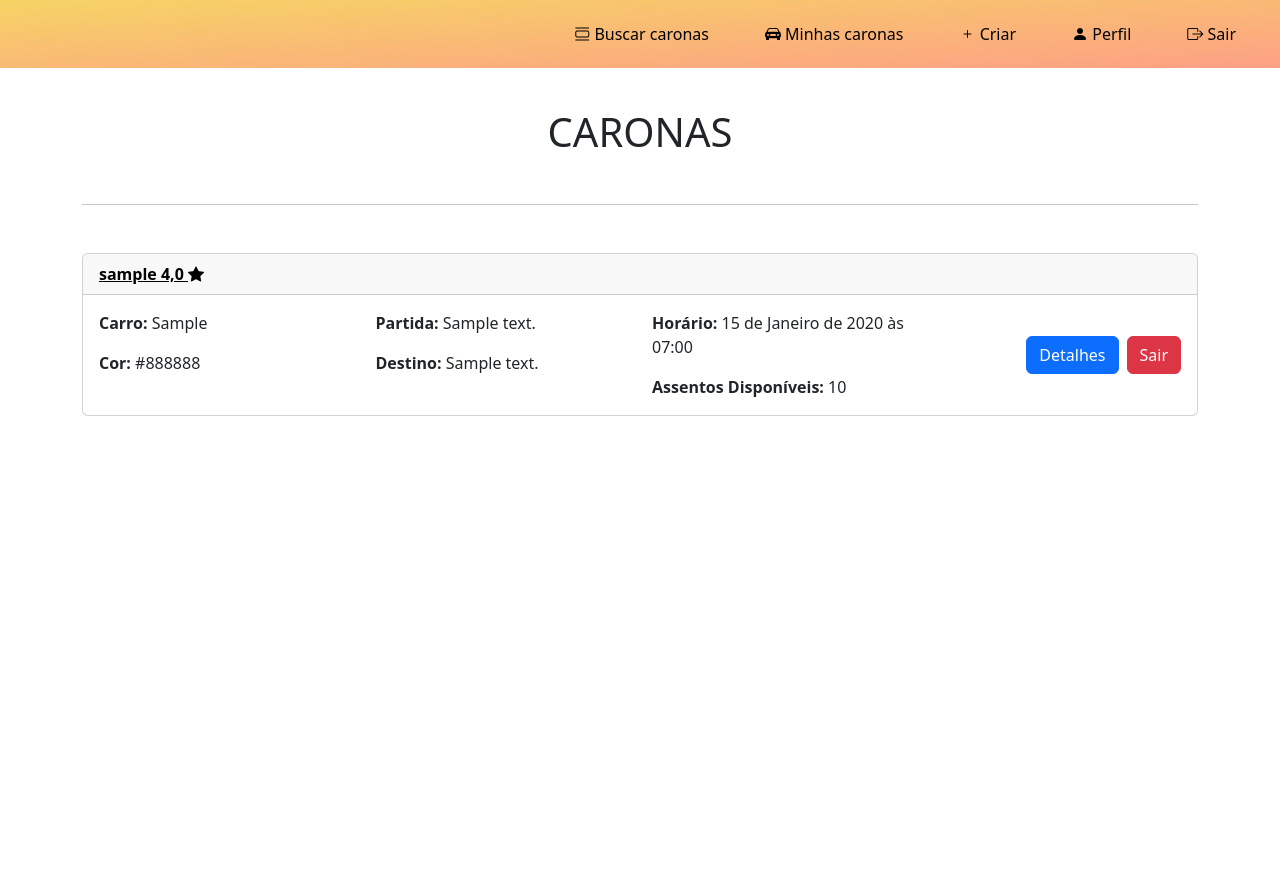
After one commit to RickSeta/Software-engineering-2, a Django app: page /minhas-caronas/ in a window 1280 px wide. The commit adds this page. Shown: the top 883 px of the page. Run offline with Django 4.2, Linux system fonts and the light colour scheme; a user stored in the database is signed in; tables that the repository leaves empty hold one stand-in row (values such as "Sample post").

Commit message:
create my rides view

```diff
--- a/ride/templates/base.html
+++ b/ride/templates/base.html
@@ -76,11 +76,11 @@
     <nav class="w-100 custom-nav gradient-custom">
       <div>
         <a href="{% url 'ride:search_ride' %}" class="btn btn-outline-dark" style="border: 0;">
-          <i class="bi bi-view-list"></i> <span>Caronas</span>
+          <i class="bi bi-view-list"></i> <span>Buscar caronas</span>
         </a>
-        {% comment %} <a href="{% url 'ride:search_ride' %}">
-          <i class="bi bi-search"></i> <span>Buscar</span>
-        </a> {% endcomment %}
+        <a href="{% url 'ride:my_rides' %}" class="btn btn-outline-dark" style="border: 0;">
+          <i class="bi bi-car-front-fill"></i> <span>Minhas caronas</span>
+        </a>
         <a href="{% url 'ride:create_ride' %}" class="btn btn-outline-dark" style="border: 0;">
           <i class="bi bi-plus"></i> <span>Criar</span>
         </a>
--- /dev/null
+++ b/ride/templates/my_rides.html
@@ -0,0 +1,51 @@
+{% extends "base.html" %}
+
+{% block content %}
+
+<div class="container justify-content-center align-items-center vh-100">
+  <div class="row">
+    <h1 class="text-center mt-4 mb-0">CARONAS</h1>
+  </div>
+  <hr class="my-5">
+  <div class="pb-5">
+    {% for ride in rides %}
+  <div class="card mt-4">
+    <div class="card-header fw-bold">
+      <a href="{% url 'ride:profile' ride.car.owner.user.id %}" style="color: black;">
+        {{ ride.car.owner }} {% if ride.car.owner.rating %}{{ ride.car.owner.rating }} <i class="bi bi-star-fill"></i>{% else %}
+          <div class="badge" style="background-color: #6c757d; margin-left: 6px;">Sem nota</div>
+        {% endif %}
+      </a>
+    </div>
+    <div class="card-body">
+      <div class="row">
+        <div class="col-3">
+          <p class="card-text"><strong>Carro:</strong> {{ ride.car.model }}</p>
+          <p class="card-text"><strong>Cor:</strong> {{ ride.car.color }}</p>
+        </div>
+        <div class="col-3">
+          <p class="card-text"><strong>Partida:</strong> {{ ride.starting_point.address }}</p>
+          <p class="card-text"><strong>Destino:</strong> {{ ride.destination.address }}</p>
+        </div>
+        <div class="col-3">
+          <p class="card-text"><strong>Horário:</strong> {{ ride.starting_hour }}</p>
+          <p class="card-text"><strong>Assentos Disponíveis:</strong> {{ ride.available_seats }}</p>
+        </div>
+        <div class="col-3 my-auto d-flex flex-row justify-content-end gap-2">
+          <a href="{% url 'ride:ride_detail' ride.id %}" class="btn btn-primary btn-md  ">Detalhes</a>
+          {% if request.user.userprofile in ride.passengers.all %}
+          <a href="{% url 'ride:leave_ride' ride.id %}" class="btn btn-danger btn-md">Sair</a>
+          {% endif %}
+        </div>
+      </div>
+    </div>
+  </div>
+  {% empty %}
+  <div class="alert alert-info mt-4" role="alert">
+    Nenhuma carona agendada.
+  </div>
+  {% endfor %}
+  </div>
+</div>
+
+{% endblock %}
--- a/ride/templates/ride_detail.html
+++ b/ride/templates/ride_detail.html
@@ -27,7 +27,7 @@
             <b>Tempo previsto de viagem:</b> {{ ride.estimated_travel_time }} min
           </div>
           <div class="col-sm-6">
-            <b>Status da corrida:</b> {{ ride.status_display_name }}
+            <b>Status da carona:</b> {{ ride.status_display_name }}
           </div>
         </div>
         <div class="col-sm-12 mt-5">
--- a/ride/templates/search_ride.html
+++ b/ride/templates/search_ride.html
@@ -73,12 +73,11 @@
               <div class="badge" style="background-color: #6c757d; margin-left: 6px;">Sem nota</div>
             {% endif %}
           </a>
-
         </div>
         <div class="card-body">
           <div class="row">
             <div class="col-3">
-              <p class="card-text"><strong>Carro:</strong> {{ ride.car }}</p>
+              <p class="card-text"><strong>Carro:</strong> {{ ride.car.model }}</p>
               <p class="card-text"><strong>Cor:</strong> {{ ride.car.color }}</p>
             </div>
             <div class="col-3">
--- a/ride/urls.py
+++ b/ride/urls.py
@@ -8,6 +8,7 @@ from ride.views.search_ride_view import SearchRideView, join_ride, leave_ride
 from ride.views.authetication_view import authView
 from ride.views.edit_profile_view import EditProfileView
 from ride.views.add_car_view import add_car
+from ride.views.my_rides_view import MyRidesView
 
 app_name = 'ride'
 
@@ -22,4 +23,5 @@ urlpatterns = [
     path('leave_ride/<int:ride_id>/', leave_ride, name='leave_ride'),
     path('signup/', authView, name='signup'),
     path('perfil/addcar', add_car, name='add_car'),
+    path('minhas-caronas/', MyRidesView.as_view(), name='my_rides'),
 ]
--- /dev/null
+++ b/ride/views/my_rides_view.py
@@ -0,0 +1,12 @@
+from django.views.generic import TemplateView
+from django.contrib.auth.mixins import LoginRequiredMixin
+from ride.models import Ride
+from django.db.models import Q
+
+class MyRidesView(LoginRequiredMixin, TemplateView):
+    template_name = 'my_rides.html'
+
+    def get_context_data(self, **kwargs):
+        context = super().get_context_data(**kwargs)
+        context['rides'] = Ride.objects.filter(Q(passengers=self.request.user.userprofile) | Q(car__owner=self.request.user.userprofile)).order_by('starting_hour')
+        return context
```
